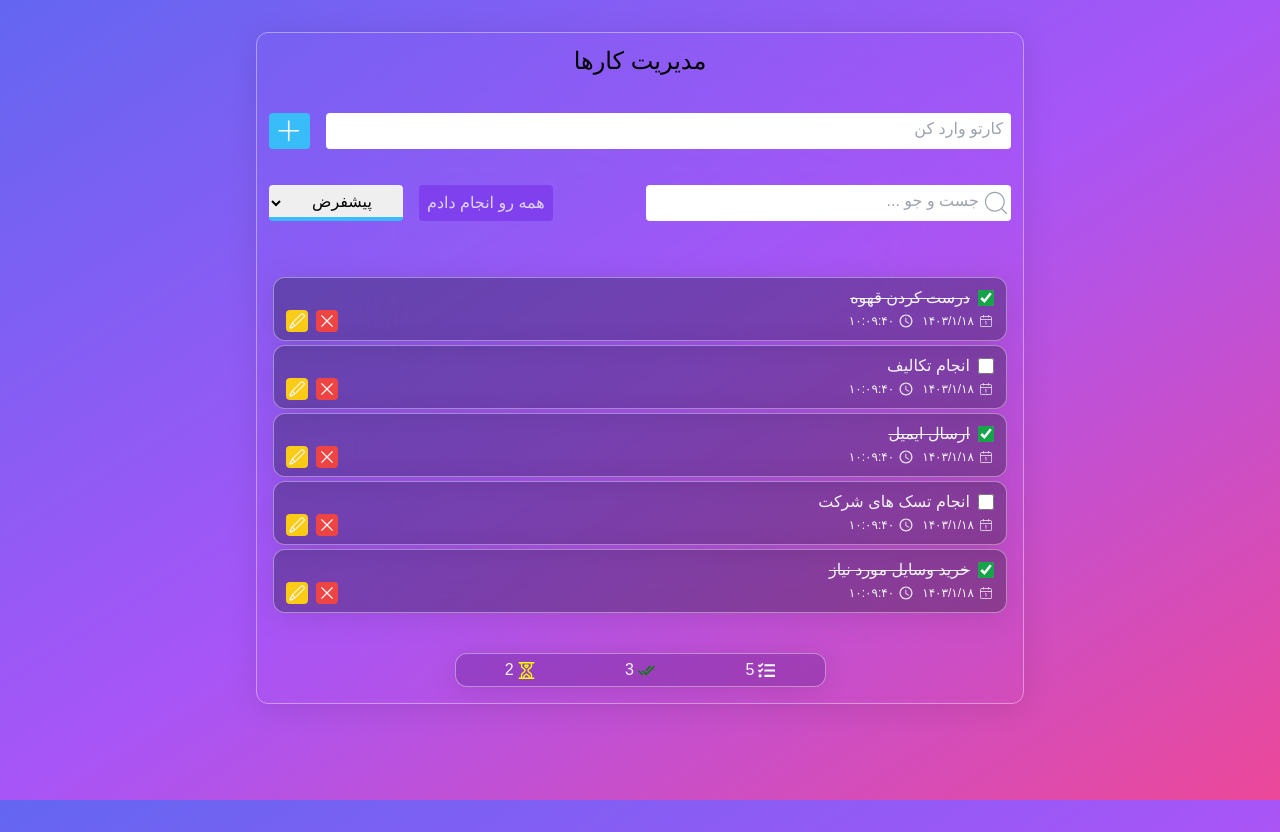
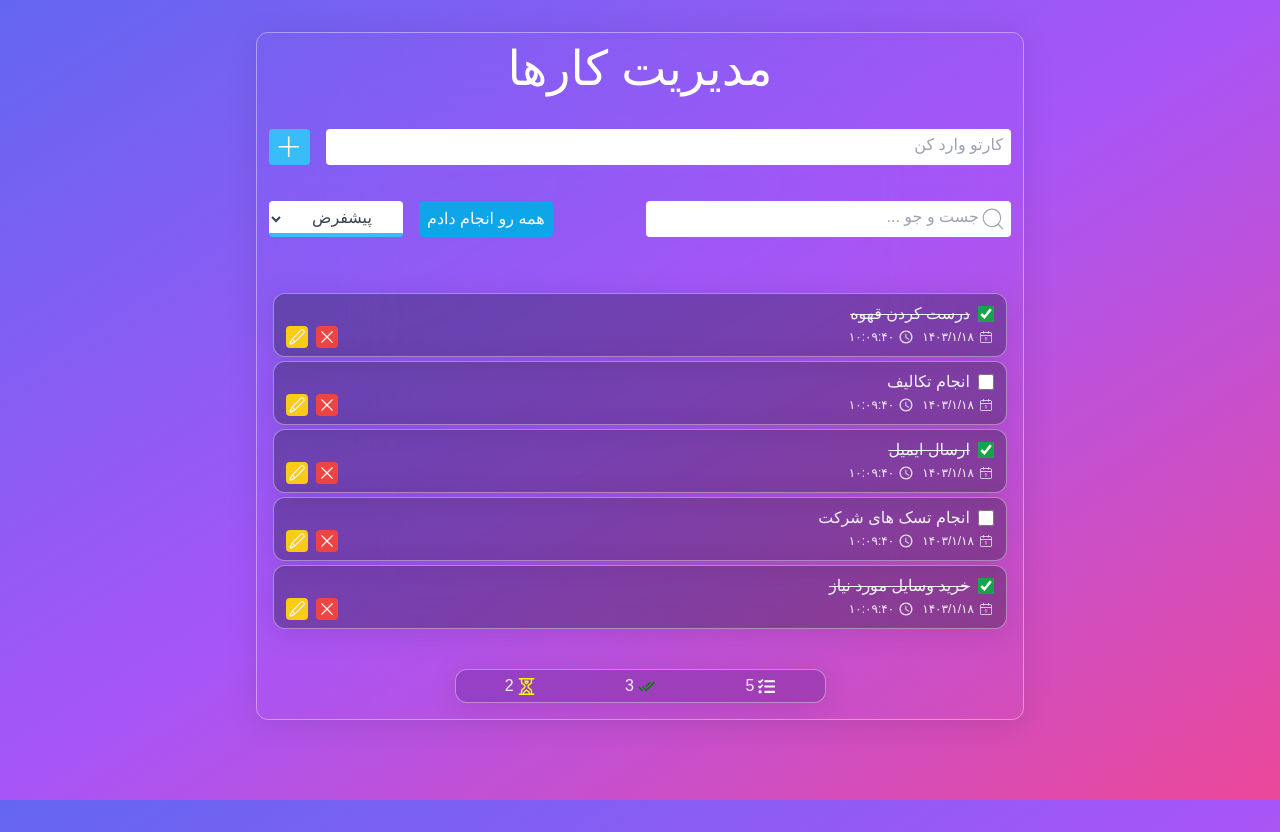
Before and after one commit to MohammadBohluli/react-todo-app, a React (Vite) app: page / in a window 1280 px wide. Built offline with nearby package versions, Linux system fonts and the light colour scheme; a small style sheet from the web is missing.

Commit message:
refactor: styling css project

```diff
--- a/index.html
+++ b/index.html
@@ -10,10 +10,10 @@
       href="https://v1.fontapi.ir/css/Estedad:100;200;300;400;500;600;700;800;900"
       rel="stylesheet"
     />
-    <title>Vite + React + TS</title>
+    <title>Todo Application</title>
   </head>
   <body
-    class="font-estedad overflow-x-hidden bg-no-repeat bg-fixed h-screen bg-gradient-to-br from-indigo-500 via-purple-500 to-pink-500"
+    class="font-estedad text-gray-100 overflow-x-hidden bg-no-repeat bg-fixed h-screen bg-gradient-to-br from-indigo-500 via-purple-500 to-pink-500"
   >
     <div id="root"></div>
     <script type="module" src="/src/main.tsx"></script>
--- a/src/App.tsx
+++ b/src/App.tsx
@@ -103,7 +103,7 @@ const App = () => {
 
   return (
     <div className="glass-morphism max-w-3xl w-11/12 my-8 mx-auto p-3 bg-opacity-20">
-      <h1 className="text-center text-2xl">مدیریت کارها</h1>
+      <h1 className="text-center text-white text-5xl">مدیریت کارها</h1>
 
       <InputTask
         value={value}
--- a/src/components/AllCompleteButton.tsx
+++ b/src/components/AllCompleteButton.tsx
@@ -6,8 +6,7 @@ const AllCompleteButton = ({ onAllComplateTask }: Props) => {
   return (
     <button
       onClick={onAllComplateTask}
-      className="bg-violet-600 opacity-80 hover:opacity-100
-                px-2 rounded text-gray-100"
+      className="bg-sky-500 hover:bg-sky-600 px-2 rounded text-gray-50"
     >
       همه رو انجام دادم
     </button>
--- a/src/components/SearchInput.tsx
+++ b/src/components/SearchInput.tsx
@@ -7,8 +7,8 @@ interface Props {
 const SearchInput = ({ searchQuery, onSearchQuery }: Props) => {
   return (
     <div className="flex justify-center items-center w-full relative">
-      <span className="bg-white absolute right-0 text-gray-400">
-        <CiSearch size={30} />
+      <span className="bg-white absolute right-1 text-gray-400 border-none">
+        <CiSearch size={28} />
       </span>
       <input
         type="search"
--- a/src/components/StatusSelection.tsx
+++ b/src/components/StatusSelection.tsx
@@ -8,8 +8,10 @@ const StatusSelection = ({ selectedStatus, onSelectStatus }: Props) => {
     <select
       value={selectedStatus}
       onChange={(e) => onSelectStatus(e.target.value)}
-      className="rounded outline-none border-b-4 border-white border-b-sky-400
-      cursor-pointer px-5 w-6/12 sm:w-auto text-center sm:order-1"
+      className="rounded outline-none border-b-4
+      border-white border-b-sky-400 cursor-pointer
+      px-5 w-6/12 sm:w-auto text-center sm:order-1
+      bg-white text-gray-700 font-estedad"
     >
       <option value="">پیشفرض</option>
       <option value="true">انجام شده</option>
--- a/src/index.css
+++ b/src/index.css
@@ -4,7 +4,7 @@
 
 @layer components {
   .input {
-    @apply rounded grow pr-2 py-1 outline-none border-b-4 border-white focus:border-b-sky-400;
+    @apply text-gray-700 rounded grow pr-2 py-1 outline-none border-b-4 border-white focus:border-b-sky-400;
   }
   .glass-morphism {
     @apply rounded-xl shadow-[0_4px_30px_rgba(0,0,0,0.1)] backdrop-blur-3xl border-[1px] border-white/[0.4];
```
Also changed, not shown: src/App.css (deleted).
